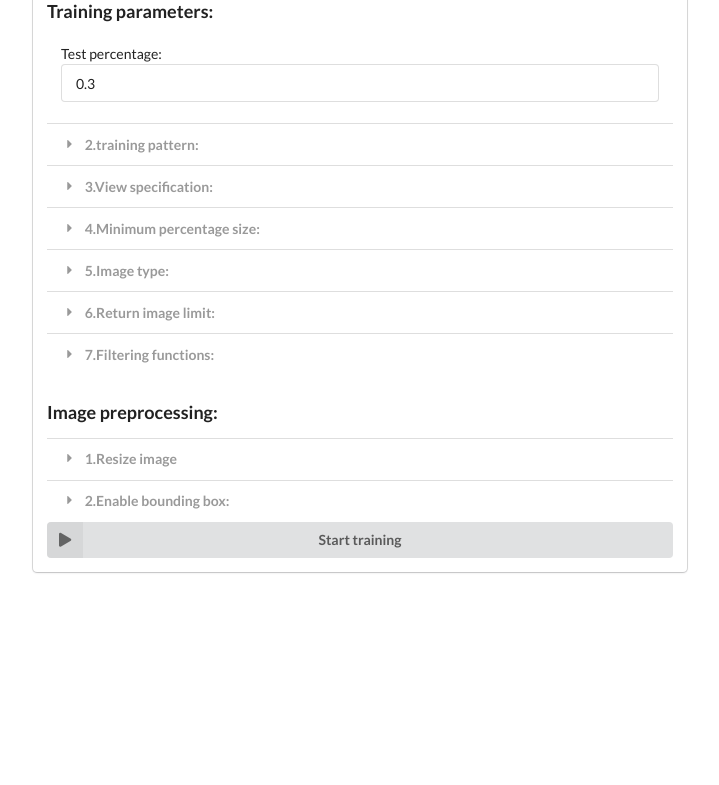
After one commit to xinliy/SemLog_web, a Django app: page /training/ in a window 1280 px wide. The commit adds this page. Shown: the top 785 px of the page, without its empty margins (280-999 px from the left). Run offline with Django 3.2, Linux system fonts and the light colour scheme.

Commit message:
Constructing an extra UI for direct training

```diff
--- a/web/website/imageViewer/views.py
+++ b/web/website/imageViewer/views.py
@@ -70,6 +70,13 @@ def search(request):
 
     return render(request, 'main.html')
 
+def training(request):
+    return render(request,'training_setting.html')
+
+def start_training(request):
+    training_dict=request.GET.dict()
+
+    return HttpResponse('ok')
 
 def update_database_info(request):
     """Show avaiable database-collection in real time with ajax."""
@@ -99,7 +106,7 @@ def show_one_image(request):
     img_path = request.GET['img_path']
     dic = {}
     dic['img_path'] = img_path
-    return render(request, 'a.html', dic)
+    return render(request, 'origin_size.html', dic)
 
 
 def start_search(request):
--- a/web/website/template/gallery.html
+++ b/web/website/template/gallery.html
@@ -34,6 +34,12 @@
 {% endfor %}
 <a href="/download_label/" target="_blank">
     <button class="ui inverted orange button" type="button">Download label file</button>
+</a>
+<a href="/training/" target="_blank">
+<button class="ui right labeled icon button" >
+    <i class="right arrow icon"></i>
+    Go training!
+</button>
 </a>
 
 <div class="ui pointing secondary menu">
--- /dev/null
+++ b/web/website/template/training_setting.html
@@ -0,0 +1,318 @@
+<!DOCTYPE html>
+{% load static %}
+
+<head>
+    <meta charset="utf-8">
+    <meta http-equiv="X-UA-Compatible" content="IE=edge,chrome=1">
+
+    <title>Search Engine</title>
+
+
+    <link rel="stylesheet" href="https://cdnjs.cloudflare.com/ajax/libs/semantic-ui/2.4.1/semantic.css"
+        integrity="sha256-QVBN0oT74UhpCtEo4Ko+k3sNo+ykJFBBtGduw13V9vw=" crossorigin="anonymous" />
+    <link rel="stylesheet" href="{% static 'css/style.css' %}">
+
+    <script src="https://ajax.aspnetcdn.com/ajax/jQuery/jquery-3.4.0.min.js"></script>
+
+    <script src="https://cdnjs.cloudflare.com/ajax/libs/semantic-ui/2.4.1/semantic.js"
+        integrity="sha256-qs5p0BFSqSvrstBxPvex+zdyrzcyGdHNeNmAirO2zc0=" crossorigin="anonymous"></script>
+
+    <script>
+        // assign django global variable for js
+        var token = '{{csrf_token}}'
+
+        $(document).ready(function () {
+            $('.ui.accordion').accordion();
+            $('.ui.dropdown').dropdown({
+                allowAdditions: true,
+            })
+            $('.question')
+                .popup();
+
+            $("#enable_bounding_box").click(function () {
+                $("#checkbox_bounding_box").prop("checked", true)
+            })
+        });
+    </script>
+    <script src="{% static 'js/main.js' %}"></script>
+
+
+</head>
+<body>
+    <div class="ui middle aligned centered grid">
+            <div class="ui styled accordion eight wide column">
+                <form method="get" class="ui form" action="/start_training/" id='main_form'>
+                    <h3>Training parameters:</h3>
+                    <div class="content">
+                        <label>Test percentage:<input type="text" name="test_percentage" value="0.3"
+                                placeholder="percentage to split test dataset"></label>
+                    </div>
+                    <div class="title">
+                        <i class="dropdown icon"></i>
+                        2.training pattern:
+                    </div>
+                    <div class="content">
+                        <div class="inline fields">
+                            <label>Choose one way:</label>
+                            <div class="field">
+                                <div class="ui radio checkbox">
+                                    <input type="radio" name="checkbox_RGB_mode" value="id" checked="checked">
+                                    <label>RGB mode</label>
+                                </div>
+                            </div>
+                            <div class="field">
+                                <div class="ui radio checkbox">
+                                    <input type="radio" name="checkbox_RGBD_mode" value="class">
+                                    <label>RGB-D mode</label>
+                                </div>
+                            </div>
+                        </div>
+                        <div class="grouped fields">
+                            <label>Choose search logic:</label>
+                            <div class="field">
+                                <div class="ui slider checkbox">
+                                    <input type="radio" name="checkbox_object_logic" value="and">
+                                    <label>and</label>
+                                </div>
+                            </div>
+                            <div class="field">
+                                <div class="ui slider checkbox">
+                                    <input type="radio" name="checkbox_object_logic" value='or' checked="checked">
+                                    <label>or</label>
+                                </div>
+                            </div>
+                        </div>
+
+                    </div>
+                    <div class="title">
+                        <i class="dropdown icon"></i>
+                        3.View specification:
+                    </div>
+                    <div class="content">
+                        <div class="inline fields">
+                            <label>Choose one way:</label>
+                            <div class="field">
+                                <div class="ui radio checkbox">
+                                    <input type="radio" name="checkbox_view_pattern" value='id' checked="checked">
+                                    <label>Search by id</label>
+                                </div>
+                            </div>
+                            <div class="field">
+                                <div class="ui radio checkbox">
+                                    <input type="radio" name="checkbox_view_pattern" value='class'>
+                                    <label>Search by class</label>
+                                </div>
+                            </div>
+                        </div>
+                        <div class="grouped fields">
+                            <label>Choose search logic:</label>
+                            <div class="field">
+                                <div class="ui slider checkbox">
+                                    <input type="radio" name="checkbox_view_logic" value="and" checked="checked">
+                                    <label>and</label>
+                                </div>
+                            </div>
+                            <div class="field">
+                                <div class="ui slider checkbox">
+                                    <input type="radio" name="checkbox_view_logic" value="or">
+                                    <label>or</label>
+                                </div>
+                            </div>
+                        </div>
+
+                        <div class="object_container" hidden>
+
+                            <button class="ui primary button" type="button" id="view_add">Add object</button>
+                            <button class="ui button" type="button" id="view_remove">Remove object</button>
+
+                            <div class="view_object_list">
+                                <input type="text" name="view_object_id001" placeholder="View object id">
+                            </div>
+
+                        </div>
+                    </div>
+
+
+                    <div class="title">
+                        <i class="dropdown icon"></i>
+                        4.Minimum percentage size:
+                    </div>
+                    <div class="content">
+                        <input type="text" name="percentage" placeholder="least percentage">
+                    </div>
+
+
+                    <div class="title">
+                        <i class="dropdown icon"></i>
+                        5.Image type:
+                    </div>
+                    <div class="content">
+                        <div class="inline fields">
+                            <div class="field">
+                                <div class="ui checkbox">
+                                    <input type="checkbox" name="rgb" checked="checked">
+                                    <label>RGB</label>
+                                </div>
+                            </div>
+                            <div class="field">
+                                <div class="ui checkbox">
+                                    <input type="checkbox" name="depth" checked="checked">
+                                    <label>Depth</label>
+                                </div>
+                            </div>
+                            <div class="field">
+                                <div class="ui checkbox">
+                                    <input type="checkbox" name="mask" checked="checked">
+                                    <label>mask</label>
+                                </div>
+                            </div>
+                            <div class="field">
+                                <div class="ui checkbox">
+                                    <input type="checkbox" name="normal" >
+                                    <label>Normal</label>
+                                </div>
+                            </div>
+                        </div>
+                    </div>
+
+                    <div class="title">
+                        <i class="dropdown icon"></i>
+                        6.Return image limit:
+                    </div>
+                    <div class="content">
+                        <input type="number" name="image_limit" placeholder="Maximum image returned" value=2000>
+                    </div>
+                    <div class="title">
+                        <i class="dropdown icon"></i>
+                        7.Filtering functions:
+                    </div>
+                    <div class="content">
+                        <h3 class="ui header">Per image filtering</h3>
+                        <label>Linear distance tolerance:</label>
+                        <input type="text" name="linear_distance_tolerance" placeholder="Threshold for filtering out duplicates" value=50>
+                        <label>Angular distance tolerance:</label>
+                        <input type="text" name="angular_distance_tolerance" placeholder="Threshold for filtering out duplicates" value=1>
+                        <div class="ui toggle checkbox">
+                            <input type="checkbox" name="checkbox_apply_filtering">
+                            <label>Apply duplicate images filtering function</label>
+                        </div>
+                        <div class="ui toggle checkbox">
+                                <input type="checkbox"  name="checkbox_ignore_duplicate_image">
+                                <label>Ignore duplicate images in results</label>
+                        </div>
+                        <h3 class="ui header">Per class filtering</h3>
+                        <label>Linear distance tolerance:</label>
+                        <input type="text" name="class_linear_distance_tolerance" placeholder="Threshold for filtering out duplicates" value=0.05>
+                        <label>Angular distance tolerance:</label>
+                        <input type="text" name="class_angular_distance_tolerance" placeholder="Threshold for filtering out duplicates" value=0.005>
+                        <label>Number of pixels tolerance:</label>
+                        <input type="text" name="class_num_pixels_tolerance" placeholder="Threshold for filtering out duplicates" value=150>
+                        <div class="ui toggle checkbox">
+                            <input type="checkbox" name="checkbox_class_apply_filtering">
+                            <label>Apply duplicate images filtering function</label>
+                        </div>
+                        <div class="ui toggle checkbox">
+                                <input type="checkbox"  name="checkbox_class_ignore_duplicate_image">
+                                <label>Ignore duplicate objects in results</label>
+                        </div>
+
+
+
+                    </div>
+
+
+                    <h3>Image preprocessing:</h3>
+
+
+                    <div class="title">
+                        <i class="dropdown icon"></i>
+                        1.Resize image
+                    </div>
+                    <div class="content">
+                        <div class="inline fields">
+                            <label>Choose one way:</label>
+                            <div class="field">
+                                <div class="ui radio checkbox">
+                                    <input type="radio" name="checkbox_resize_type" value="cut" checked="checked">
+                                    <label>Stretch</label>
+                                </div>
+                            </div>
+                            <div class="field">
+                                <div class="ui radio checkbox">
+                                    <input type="radio" name="checkbox_resize_type" value="zoom">
+                                    <label>Scale</label>
+                                </div>
+                            </div>
+                        </div>
+                        <input type="text" name="width" placeholder="width">
+                        <input type="text" name="height" placeholder="height">
+
+                    </div>
+
+
+
+
+                    <div class="title" id="enable_bounding_box">
+                        <i class="dropdown icon"></i>
+                        2.Enable bounding box:
+                    </div>
+                    <div class="content">
+                        <div class="ui grid">
+                            <div class="sixteen wide column">
+                                <div class="ui toggle checkbox">
+                                    <input type="checkbox" id="checkbox_bounding_box" name="checkbox_bounding_box">
+                                    <label>Add bounding box views for objects</label>
+                                </div>
+                                <i class="question circle icon" id="helper_bounding_box"
+                                    data-content="Create a new UI for each object searched."></i>
+
+                            </div>
+
+                            <div class="sixteen wide column">
+                                <div class="ui toggle checkbox">
+                                    <input type="checkbox" name="checkbox_add_bounding_box_to_origin">
+                                    <label>Add bounding box to origin images</label>
+                                </div>
+                                <i class="question circle icon"
+                                    data-content="Mark all searched objects in the origin images."></i>
+
+
+                            </div>
+                            <div class="sixteen wide column">
+                                <div class="ui toggle checkbox">
+                                    <input type="checkbox" name="checkbox_remove_background">
+                                    <label>Remove backgrounds behind objects</label>
+                                </div>
+                                <i class="question circle icon" data-content="Replace background with pure black."></i>
+
+                            </div>
+                        </div>
+
+
+                        <h5 class="ui header">Resize bounding box:</h5>
+                        <input type="text" name="bounding_box_width" placeholder="bounding_box_width">
+                        <input type="text" name="bounding_box_height" placeholder="bounding_box_height">
+                        <div class="ui toggle checkbox">
+                            <input type="checkbox" name="checkbox_stretch_background">
+                            <label>Stretch background for defined resolution</label>
+                        </div>
+                        <i class="question circle icon"
+                            data-content="Available only if both width and heigth are specified."></i>
+
+                    </div>
+
+                    <button type="submit" id="search" formtarget="_blank" class="fluid ui left labeled icon button">
+                        <i class="play icon"></i>
+                        Start training
+                    </button>
+
+                </form>
+            </div>
+        </div>
+    </div>
+
+
+
+</body>
+
+</html>
--- a/web/website/urls.py
+++ b/web/website/urls.py
@@ -29,5 +29,7 @@ urlpatterns = [
     path(r'update_database_info/', image_views.update_database_info),
     path(r'show_one_image/',image_views.show_one_image),
     path(r'download/',image_views.download),
-    path(r'download_label/',image_views.download_label)
+    path(r'download_label/',image_views.download_label),
+    path(r'training/',image_views.training),
+    path(r'start_training/',image_views.start_training)
 ]
```
Also changed, not shown: web/website/template/origin_size.html (renamed from web/website/template/a.html).
